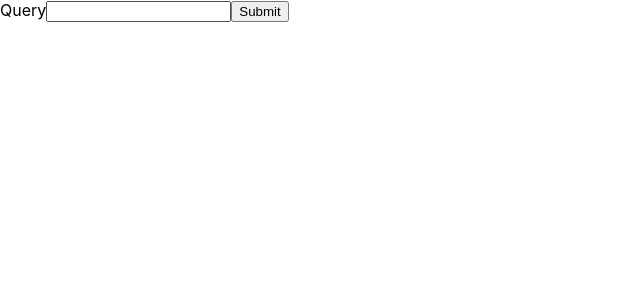
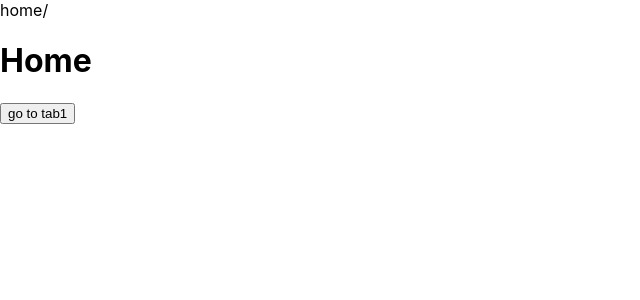
Before and after one commit to dexterarmy/devs-front, a React (Create React App) app: page / in a window 1280 px wide. Shown: the top 300 px of the page, without its empty margins (0-640 px from the left). Built offline with nearby package versions, Linux system fonts and the light colour scheme.

Commit message:
breadcrumb

```diff
--- a/src/App.tsx
+++ b/src/App.tsx
@@ -1,13 +1,13 @@
 import React, {useState} from 'react';
 import { StyledEngineProvider } from '@mui/material/styles';
-import FormUnderTheHood from './components/formUnderTheHood';
+import Breadcrumbs from './components/Breadcrumb';
 import './App.css';
 
 function App() {
 
   return (
     <>
-      <FormUnderTheHood/>
+      <Breadcrumbs/>
     </>
   )
 
--- /dev/null
+++ b/src/components/Breadcrumb.tsx
@@ -0,0 +1,103 @@
+import React,{useState, useEffect,createElement} from "react";
+
+
+/*
+Question :
+1. series of links, when clicked  on a content, that content's breadcrumb will show
+2. a home breadcrumb by default
+3. different components are there , but at a time on a page a single component wil be shown. The component which is shown , breadcrumb of that should be visible
+4. if two components are interrelated then breadcrumb should follow
+5. if component is independant , breadcrumb should be independant
+
+Sol real life :
+real life analogy :
+there are different rooms , A , B, C
+/A/table/comp went to room A , went on a table then comp open
+
+/A -> went to room A
+/B -> went to room B
+
+1. i will go to room A , update , then table , comp , and update the three.
+    -> there must be an indication that this table is in room A , then this comp is on this table.
+    So we will not put every detail of room in an object so as to map , that will be not efficient.
+    We will need to pass a signal that now the table which user chose is in this room only
+*/
+
+interface TabComponents {
+    [key: string]: any;
+}
+
+const Breadcrumbs = () => {
+
+    const [breadcrumbArr , setBreadcrumbArr] = useState<any>(new Set(['home']));
+    const [selectedBreadCrumb , setSelectedBreadcrumb] = useState<string>('home');
+
+    const manageBreadCrumbs = (comp : string) => {
+
+        setSelectedBreadcrumb(() => {
+            setBreadcrumbArr((arr:any) => {
+                const newArr = arr;
+                newArr.add(comp);
+                return newArr;
+            })
+
+            return comp;
+
+        })
+
+    }
+
+    const obj:TabComponents = {
+        'home' : Home,
+        'Tab1' : Tab1,
+        'Tab2' : Tab2
+    }
+
+    console.log(selectedBreadCrumb);
+
+    return (
+        <>
+        {
+           Array.from(breadcrumbArr).map((data:any) => {
+            return (
+                <a onClick={() => { }}>{data}/</a>
+            )
+
+           })
+        }
+        <div>
+            {createElement(obj[selectedBreadCrumb ],{manageBreadCrumbs})}
+        </div>
+        </>
+    )
+}
+
+export default Breadcrumbs;
+
+const Home = ({manageBreadCrumbs}:any) => {
+
+    return (
+        <>
+        <h1>Home</h1>
+        <button onClick={() => {manageBreadCrumbs('Tab1')}} >go to tab1</button>
+        </>
+    )
+}
+
+const Tab1 = ({manageBreadCrumbs}:any) => {
+    return (
+    <>
+    <h1>tab1</h1>
+    <button onClick={() => {manageBreadCrumbs('Tab2')}} >go to tab1</button>
+    </>
+    )
+}
+
+const Tab2 = ({manageBreadCrumbs}:any) => {
+    return (
+    <>
+    <h1>tab2</h1>
+    <button onClick={() => {manageBreadCrumbs('home')}} >go to home</button>
+    </>
+    )
+}
```
